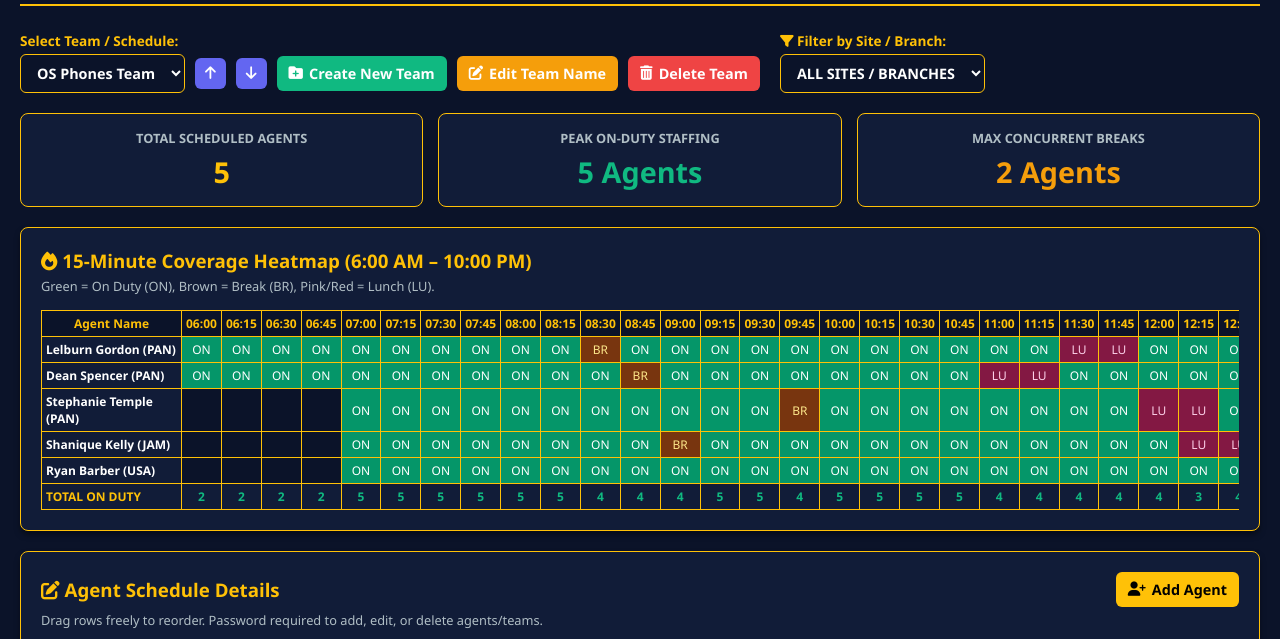
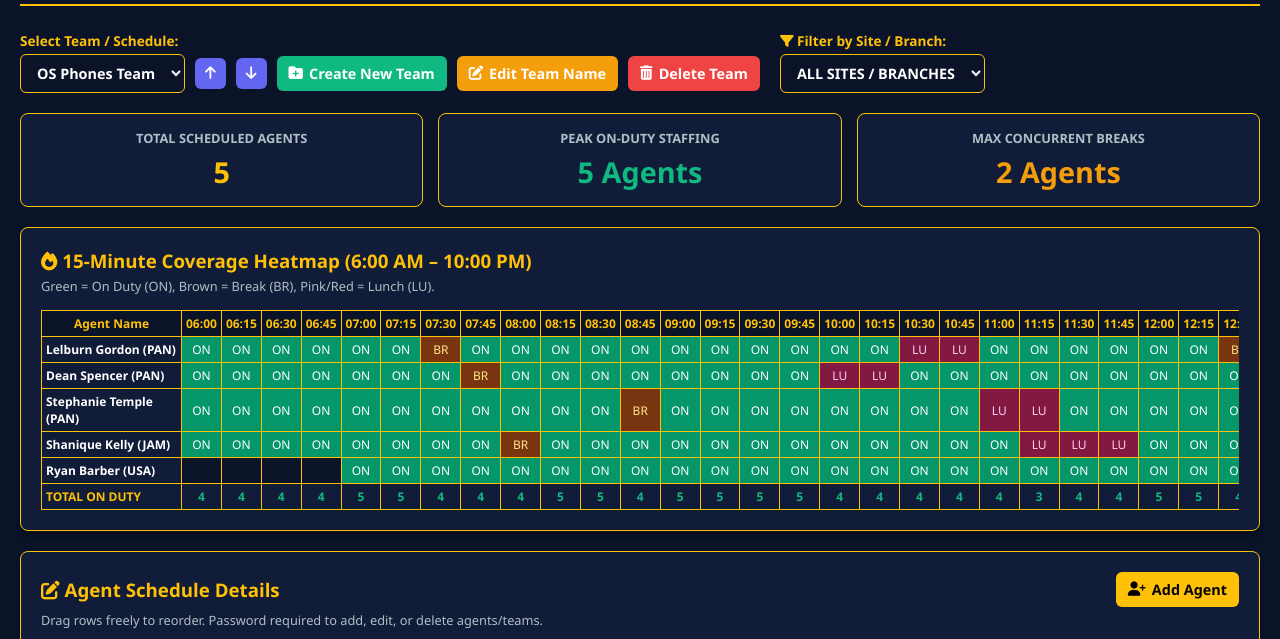
Before and after one commit to cristopherom16/CSScheduleDashboard, a plain HTML site: page index.html in a window 1280 px wide. Shown: the part 87-726 px from the top of the page. Drawn offline with Linux system fonts and the light colour scheme.

Commit message:
Update index.html

```diff
--- a/index.html
+++ b/index.html
@@ -479,10 +479,10 @@
 
     const defaultData = {
       "OS Phones Team": [
-        { name: "Lelburn Gordon", site: "PAN", in: "06:00", b1: "08:30", lu: "11:30-12:00", b2: "13:30", out: "15:30" },
-        { name: "Dean Spencer", site: "PAN", in: "06:00", b1: "08:45", lu: "11:00-11:30", b2: "13:45", out: "15:30" },
-        { name: "Stephanie Temple", site: "PAN", in: "07:00", b1: "09:45", lu: "12:00-12:30", b2: "14:45", out: "16:30" },
-        { name: "Shanique Kelly", site: "JAM", in: "07:00", b1: "09:00", lu: "12:15-13:00", b2: "", out: "16:00" },
+        { name: "Lelburn Gordon", site: "PAN", in: "05:00", b1: "07:30", lu: "10:30-11:00", b2: "12:30", out: "14:30" },
+        { name: "Dean Spencer", site: "PAN", in: "05:00", b1: "07:45", lu: "10:00-10:30", b2: "12:45", out: "14:30" },
+        { name: "Stephanie Temple", site: "PAN", in: "06:00", b1: "08:45", lu: "11:00-11:30", b2: "13:45", out: "15:30" },
+        { name: "Shanique Kelly", site: "JAM", in: "06:00", b1: "08:00", lu: "11:15-12:00", b2: "", out: "15:00" },
         { name: "Ryan Barber", site: "USA", in: "07:00", b1: "", lu: "14:00-15:00", b2: "", out: "16:30" }
       ],
       "OS Cases Team": [
@@ -492,7 +492,7 @@
         { name: "Lucia Herrera", site: "GUA", in: "07:00", b1: "08:45", lu: "12:30-13:30", b2: "14:15", out: "16:00" },
         { name: "Fernando Garcia", site: "MX", in: "07:00", b1: "09:15", lu: "11:45-12:45", b2: "14:15", out: "16:00" },
         { name: "Emilia Chajon", site: "GUA", in: "08:00", b1: "09:45", lu: "12:15-12:30", b2: "14:45", out: "16:15" },
-        { name: "Alejandra Manco", site: "COL", in: "08:00", b1: "08:45", lu: "13:15-14:15", b2: "15:00", out: "16:30" },
+        { name: "Alejandra Manco", site: "COL", in: "07:00", b1: "07:45", lu: "12:15-13:15", b2: "14:00", out: "15:30" },
         { name: "Galilea Gutierrez", site: "MX", in: "08:00", b1: "10:15", lu: "13:30-14:30", b2: "15:45", out: "16:30" },
         { name: "Jorge Saban", site: "GUA", in: "08:30", b1: "10:30", lu: "14:45-15:45", b2: "13:15", out: "17:15" },
         { name: "Rudy Herrera", site: "GUA", in: "12:00", b1: "13:30", lu: "17:30-18:30", b2: "16:00", out: "18:30" }
```
